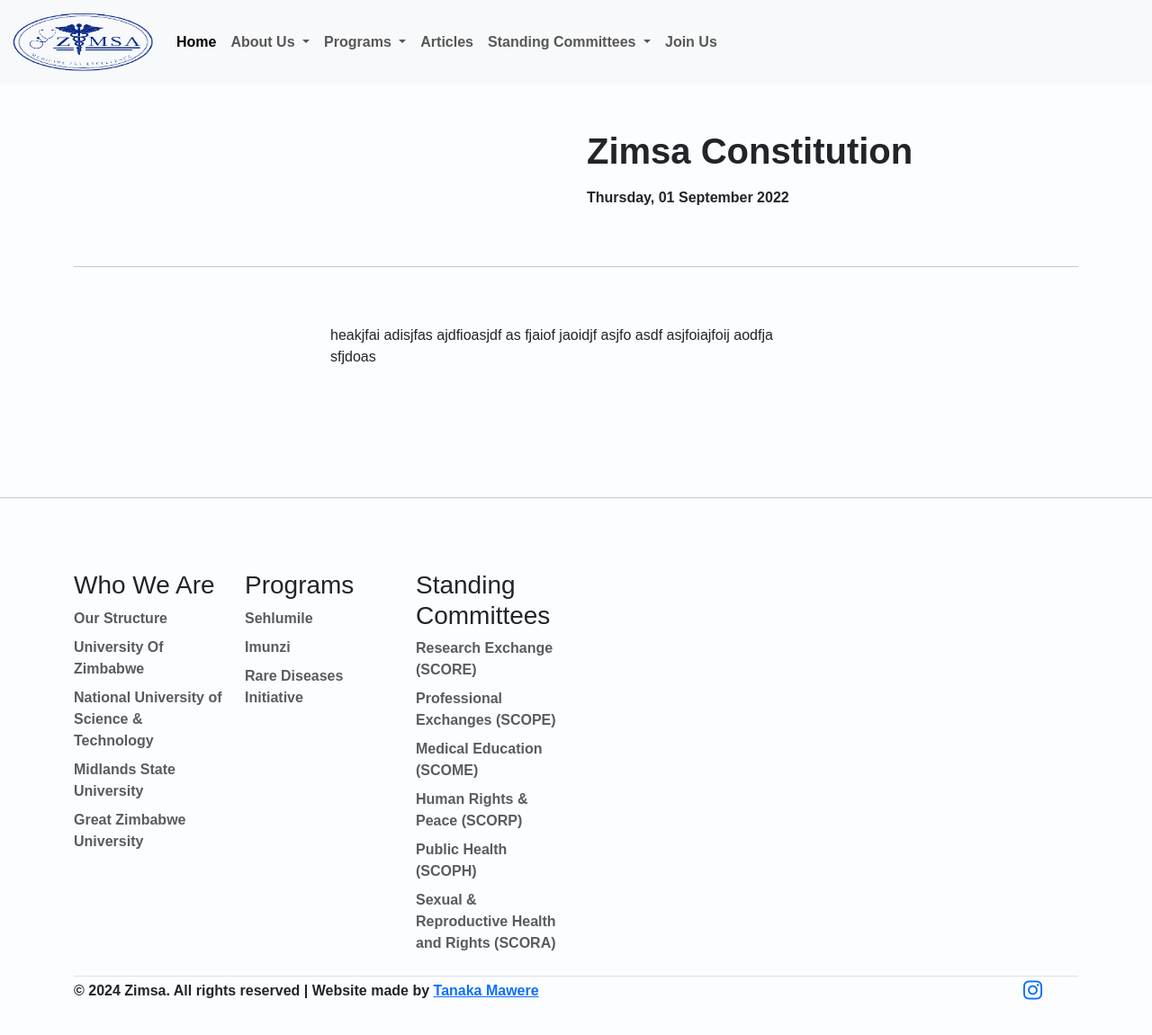
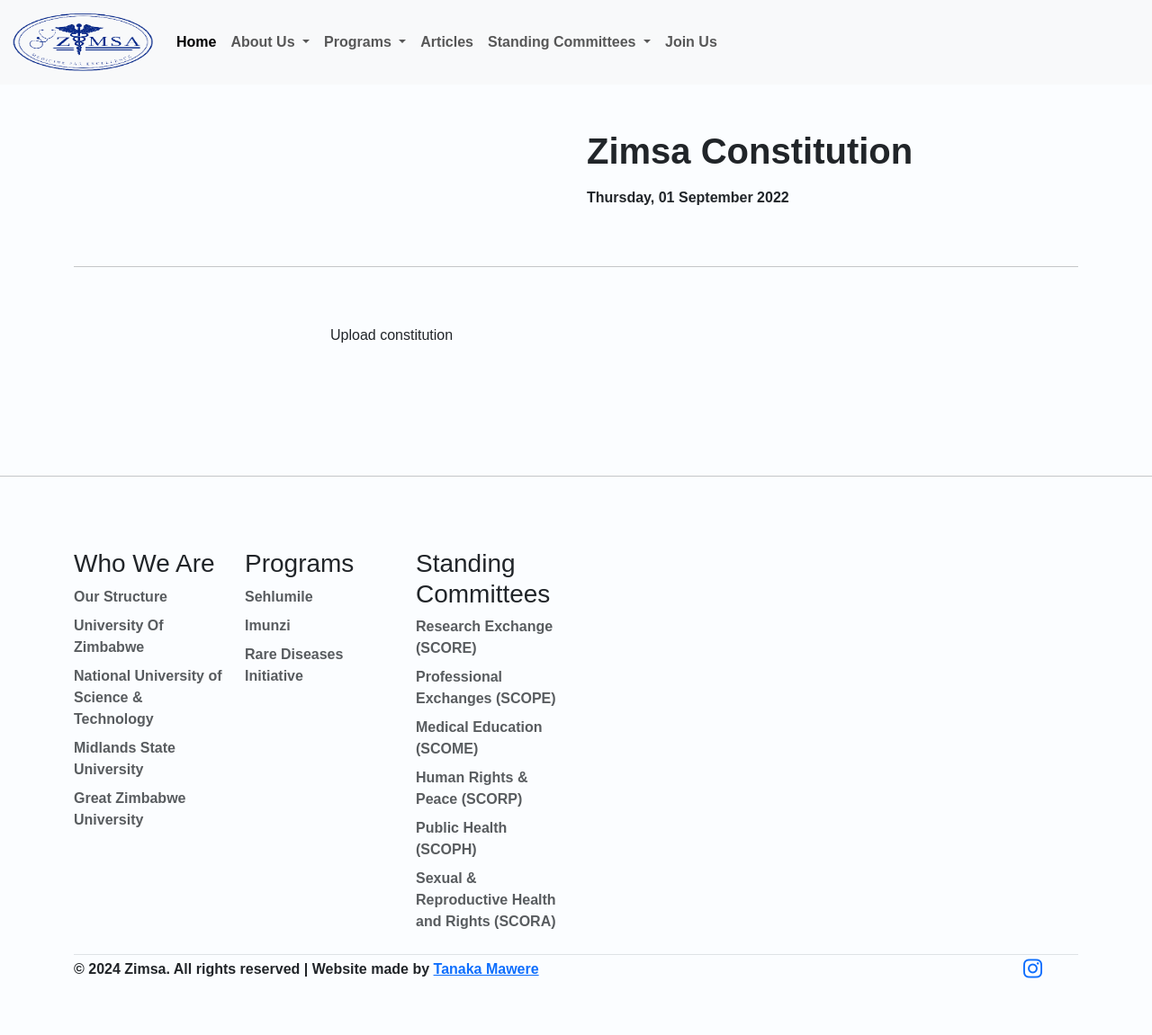
Before and after one commit to tanakamawere/Zimsa-Website, a Jekyll site: the page built from constitution.md, in a window 1280 px wide and 1187 px high. Shown: the top 1151 px of the window at 90% size. Built offline with Jekyll 4.4.1, drawn with Linux system fonts in a browser that asks for light colours; nearby versions of some CDN libraries; comment, search, counter and statistics services are not loaded.

Commit message:
Updated Constitution

```diff
--- a/constitution.md
+++ b/constitution.md
@@ -1,8 +1,8 @@
 ---
 title: Zimsa Constitution
 date: 2022-09-01 00:00:00 Z
+description: Read the Zimsa Constitution
 layout: post-layout
-description: Read the Zimsa Constitution
 ---
 
-heakjfai adisjfas ajdfioasjdf as fjaiof jaoidjf asjfo asdf asjfoiajfoij aodfja sfjdoas
+Upload constitution
```
